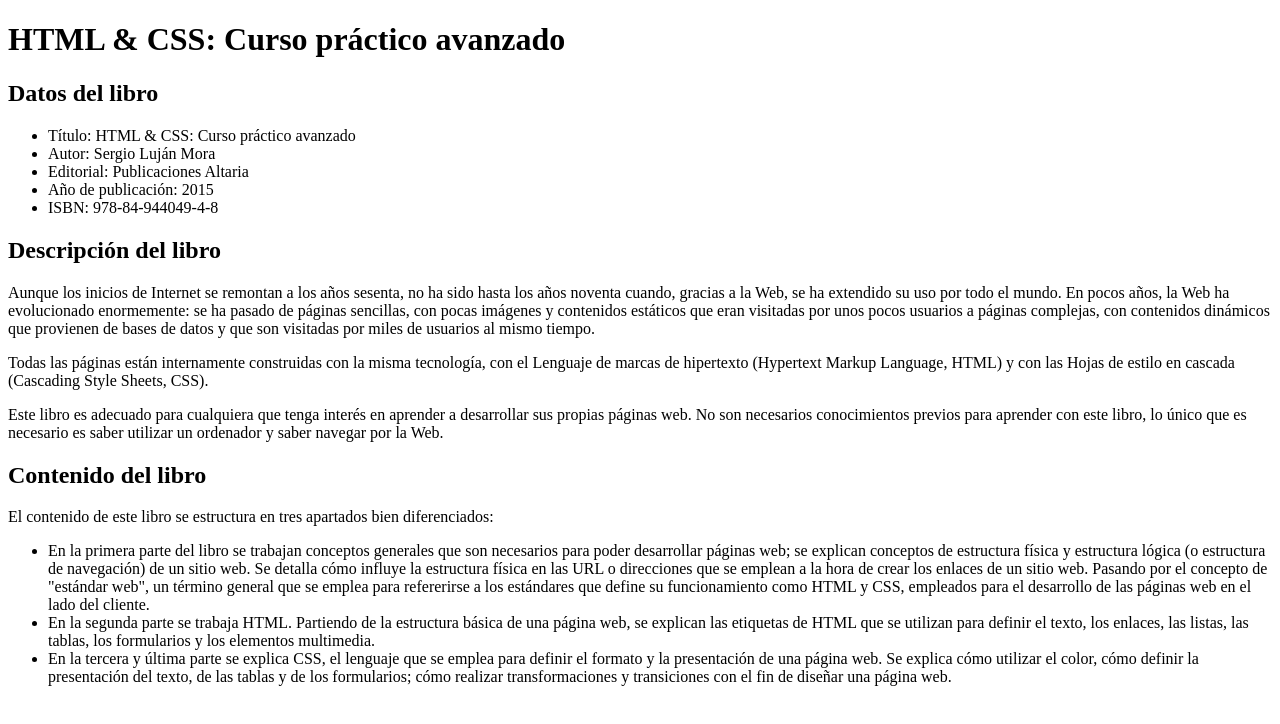
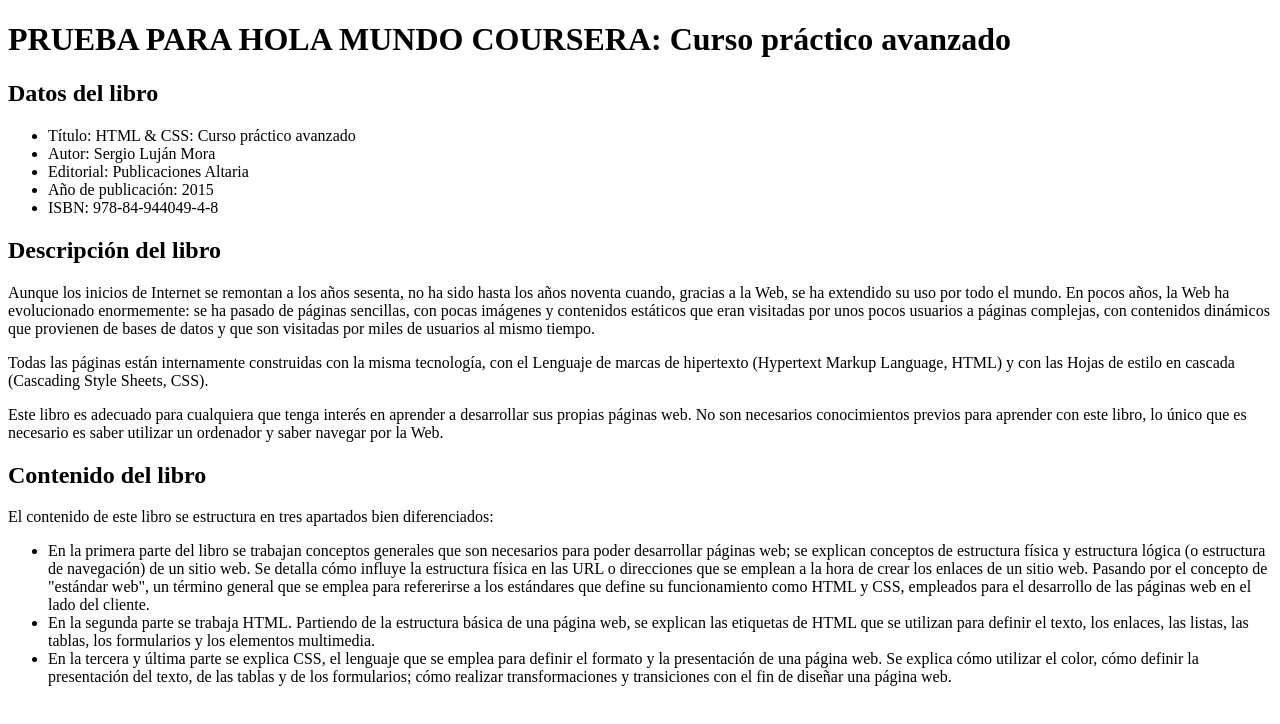
Before and after one commit to christianbarreraduarte/coursera-pruebas, a plain HTML site: page index.html in a window 1280 px wide. Drawn offline with Linux system fonts and the light colour scheme.

Commit message:
otro cambio

```diff
--- a/index.html
+++ b/index.html
@@ -5,7 +5,7 @@
     <title>hola mundo</title>
   </head>
   <body>
-    <h1>HTML &amp; CSS: Curso práctico avanzado</h1>
+    <h1>PRUEBA PARA HOLA MUNDO COURSERA: Curso práctico avanzado</h1>
 
     <h2>Datos del libro</h2>
 
```
